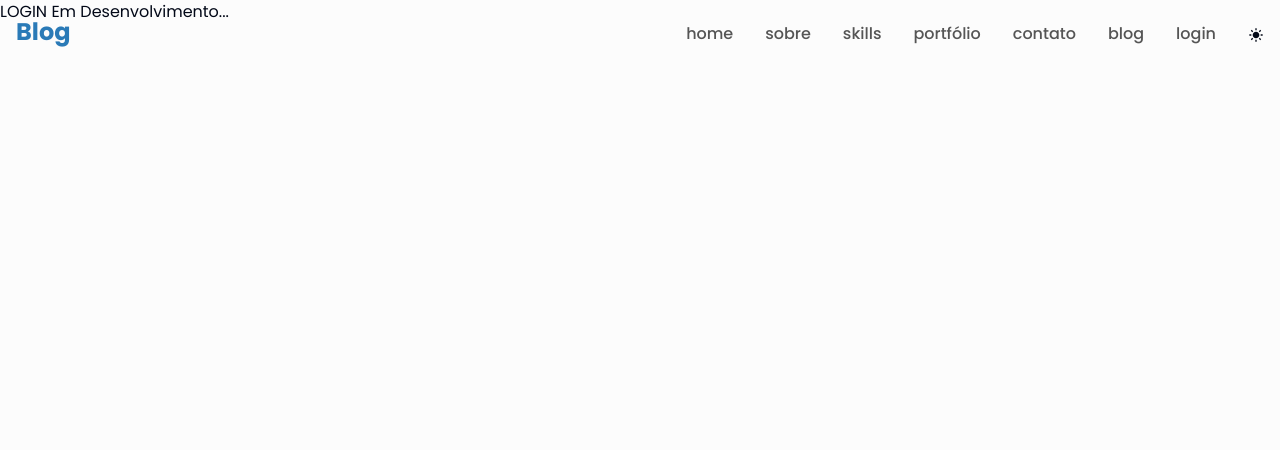
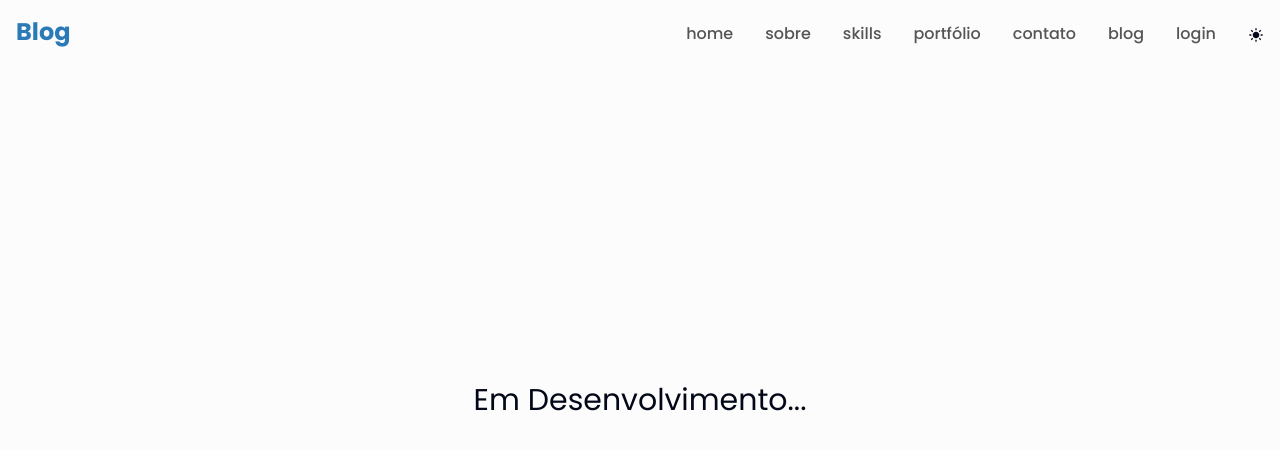
Before and after one commit to adrianobarbosa1/adrianobarbosa1.github.io, a Next.js app: page /dashboard/login in a window 1280 px wide. Shown: the top 450 px of the page. Built offline with nearby package versions, Linux system fonts and the light colour scheme.

Commit message:
feat: add text em desenvolvimento

```diff
--- a/src/app/blog/page.tsx
+++ b/src/app/blog/page.tsx
@@ -1,5 +1,9 @@
 const page = () => {
-  return <div>Em Desenvolvimento...</div>;
+  return (
+    <div className="text-3xl flex h-screen justify-center items-center">
+      <div className="">Em Desenvolvimento...</div>
+    </div>
+  );
 };
 
 export default page;
--- a/src/app/dashboard/(auth)/login/page.tsx
+++ b/src/app/dashboard/(auth)/login/page.tsx
@@ -1,5 +1,9 @@
 const page = () => {
-  return <div>LOGIN Em Desenvolvimento...</div>;
+  return (
+    <div className="text-3xl flex h-screen justify-center items-center">
+      <div className="">Em Desenvolvimento...</div>
+    </div>
+  );
 };
 
 export default page;
--- a/src/components/NavbarPortfolio/data.links.ts
+++ b/src/components/NavbarPortfolio/data.links.ts
@@ -32,7 +32,7 @@ const dataLinks = [
   {
     id: 5,
     title: "Login",
-    href: "/",
+    href: "/dashboard/login",
   },
 ];
 
```
